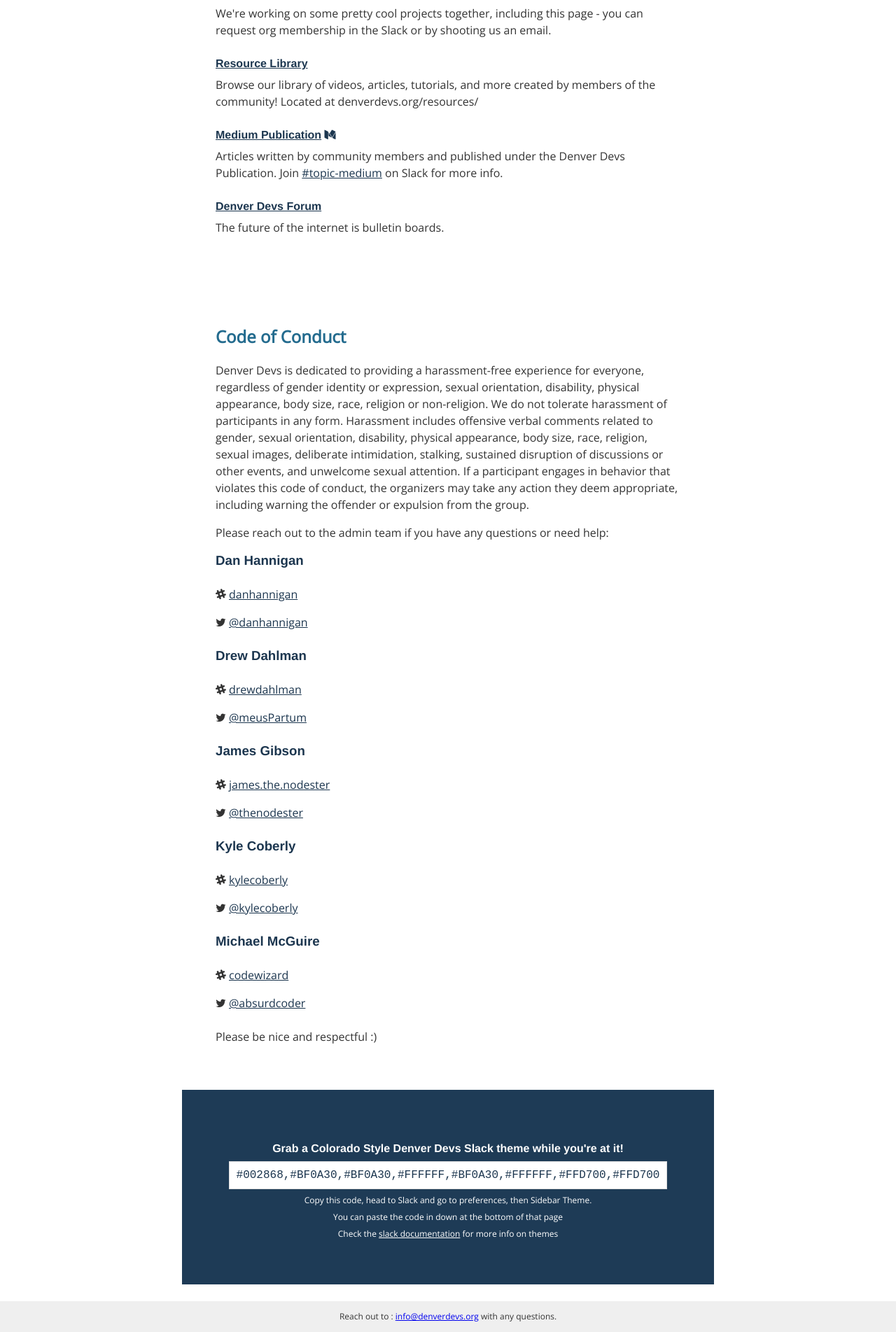
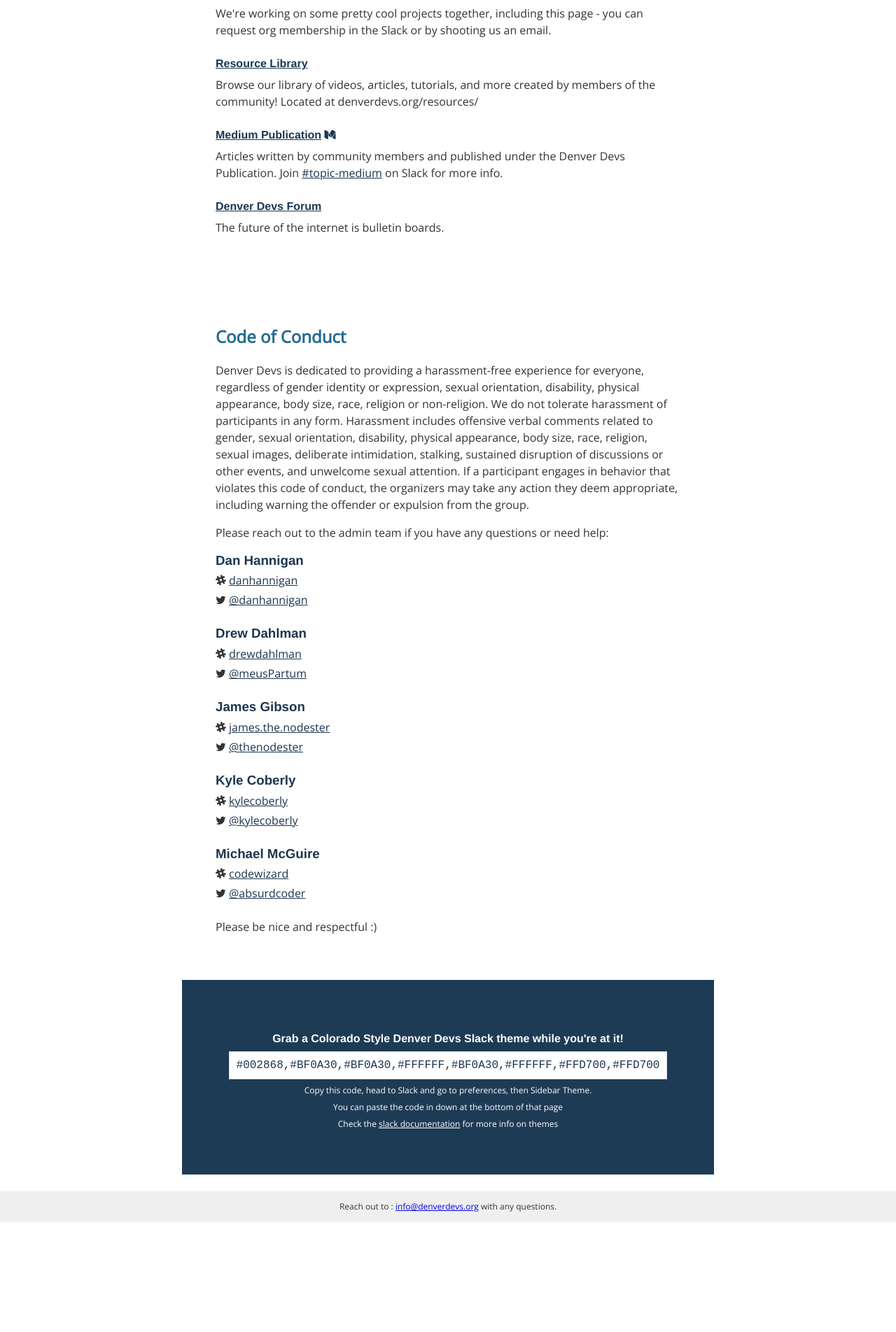
Before and after one commit to Denver-Devs/-old-denver-devs.github.io, a Jekyll site: the page built from index.html, in a window 1280 px wide. Shown: the part 1992-3895 px from the top of the page at 70% size. Built offline with Jekyll 4.4.1, drawn with Linux system fonts in a browser that asks for light colours; some web fonts are replaced; after the commit the page ends 3738 px from its top, so only the background shows below that.

Commit message:
add css for admins section

```diff
--- a/_sass/_base.scss
+++ b/_sass/_base.scss
@@ -214,3 +214,11 @@
     color: $mainAccent;
   }
 }
+
+.admins h3 {
+	margin-bottom: .25em;
+}
+
+.admins p {
+	margin: 0 0 .25em 0;
+}
```
